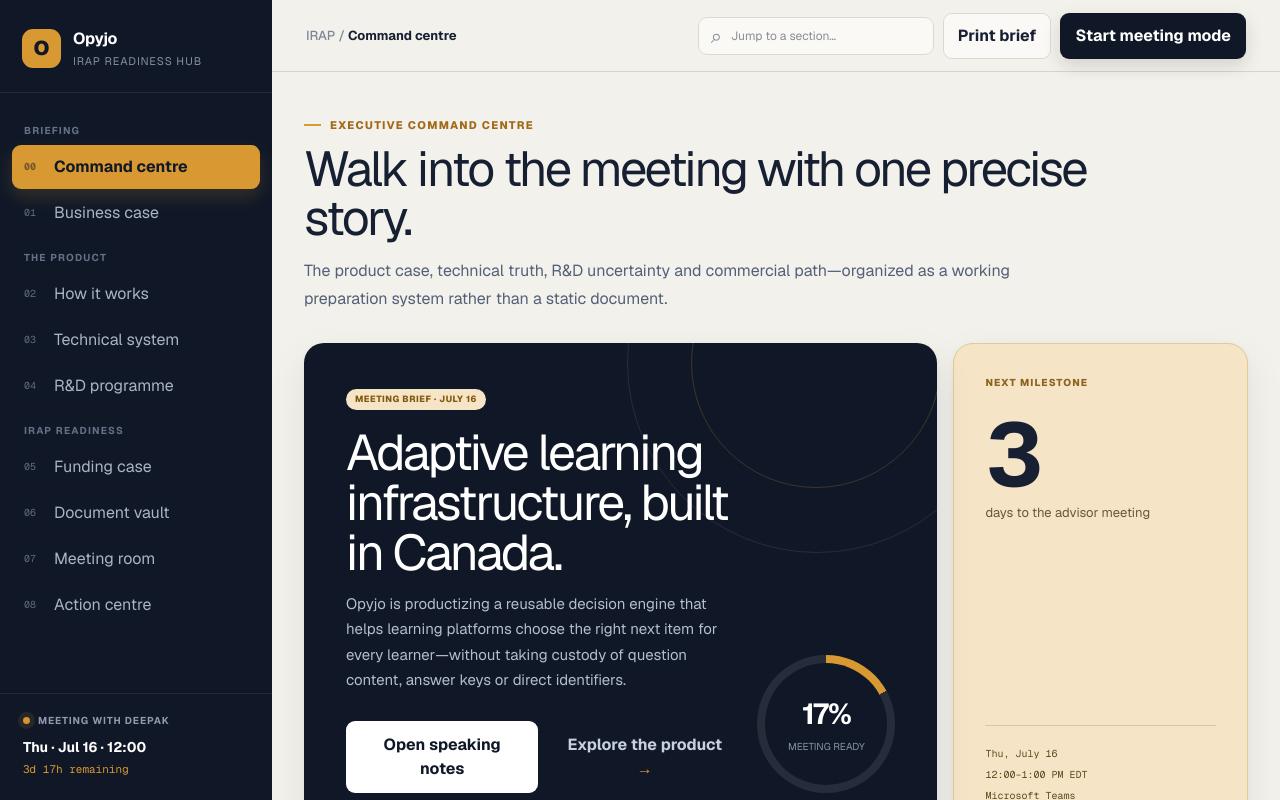
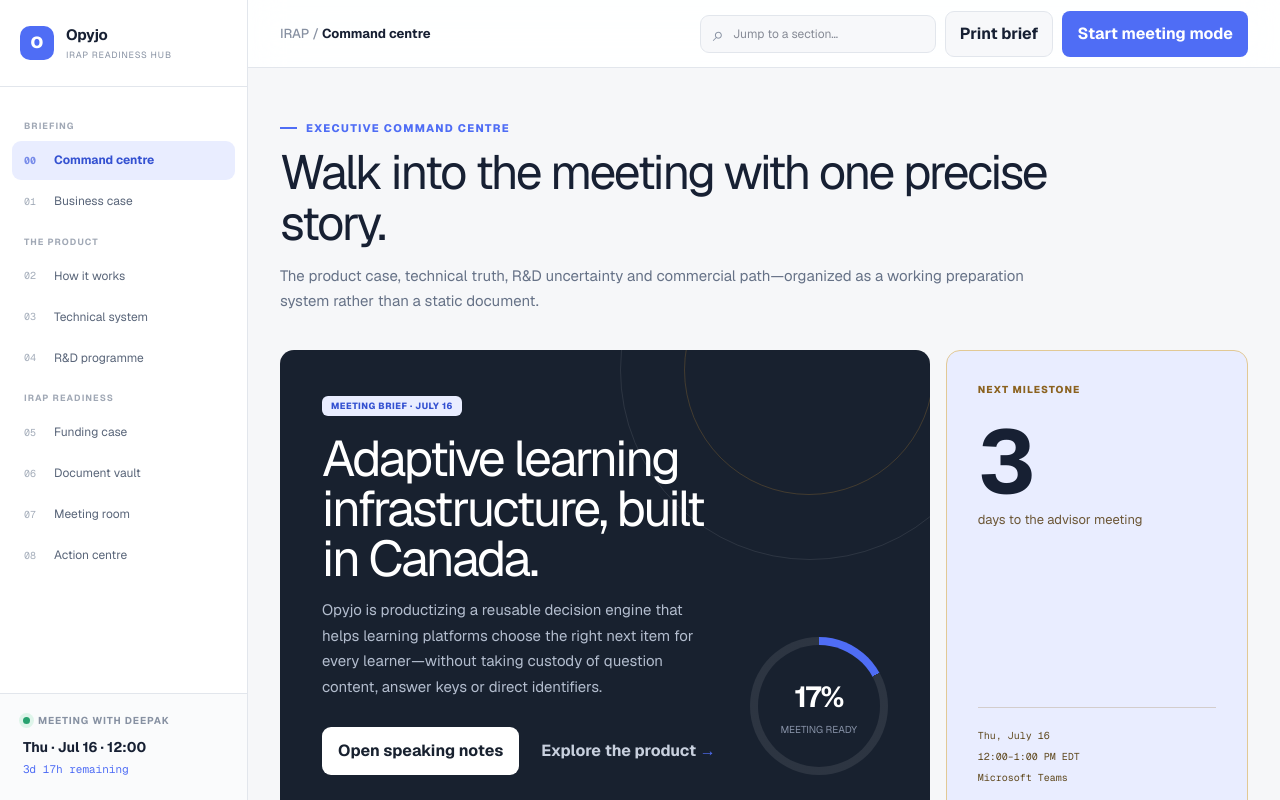
Before and after one commit to opyjo/irap-readiness-hub, a Next.js app: page / in a window 1280 px wide. Shown: the top 800 px of the page. Built offline with nearby package versions, Linux system fonts and the light colour scheme.

Commit message:
Redesign document workspace

```diff
--- a/app/globals.css
+++ b/app/globals.css
@@ -1,25 +1,25 @@
 @import "tailwindcss";
 
 :root {
-  --navy: #101827;
-  --navy-2: #182338;
+  --navy: #18212f;
+  --navy-2: #243044;
   --ink: #172033;
-  --slate: #536078;
-  --muted: #7d8799;
-  --paper: #f3f1eb;
-  --paper-2: #ebe8df;
-  --white: #fffdfa;
-  --line: #ddd9ce;
-  --gold: #d99932;
-  --gold-soft: #f5e5c6;
-  --blue: #3d69ad;
-  --blue-soft: #e2ebf7;
+  --slate: #58657a;
+  --muted: #8791a2;
+  --paper: #f6f7f9;
+  --paper-2: #eef1f5;
+  --white: #ffffff;
+  --line: #e2e6ec;
+  --gold: #4f6df5;
+  --gold-soft: #e9edff;
+  --blue: #4f6df5;
+  --blue-soft: #e9edff;
   --green: #28775a;
   --green-soft: #dceee5;
   --red: #ae4938;
   --red-soft: #f5dfd9;
   --purple: #70579d;
-  --shadow: 0 14px 40px rgba(25, 34, 51, 0.07), 0 2px 7px rgba(25, 34, 51, 0.04);
+  --shadow: 0 1px 2px rgba(16, 24, 40, .04), 0 8px 24px rgba(16, 24, 40, .045);
 }
 
 * { box-sizing: border-box; }
@@ -374,6 +374,81 @@ a { color: inherit; }
 .vault-list button { padding: 9px 10px; border: 1px solid var(--navy); border-radius: 7px; background: var(--navy); color: white; cursor: pointer; font-size: 8px; font-weight: 750; }
 .source-only { color: var(--muted); font-size: 8px; text-align: right; text-transform: uppercase; }
 
+/* 2026 workspace redesign */
+.sidebar { width: 248px; border-right: 1px solid var(--line); background: #fff; color: var(--ink); }
+.brand-block { padding: 24px 20px; border-color: var(--line); }
+.brand-mark { width: 34px; height: 34px; border-radius: 10px; background: var(--blue); color: white; font-size: 16px; }
+.brand-block strong { font-size: 15px; }
+.brand-block span { color: var(--muted); font-size: 9px; }
+.sidebar nav { padding: 18px 12px; }
+.nav-group > p { color: #a0a8b5; font-size: 9px; }
+.nav-item { min-height: 39px; color: #596579; font-size: 12px; }
+.nav-item > span { color: #a4adba; }
+.nav-item:hover { background: #f5f7fa; color: var(--ink); transform: none; }
+.nav-item.active { background: var(--blue-soft); color: #3451d1; box-shadow: none; }
+.nav-item.active > span { color: #7589e9; }
+.sidebar-footer { border-color: var(--line); background: #fafbfc; }
+.meeting-pulse { color: var(--muted); }
+.meeting-pulse i { background: #22a06b; box-shadow: 0 0 0 4px #def5ea; }
+.sidebar-footer strong { color: var(--ink); }
+.sidebar-footer > span { color: var(--blue); }
+.main-shell { margin-left: 248px; }
+.topbar { height: 68px; padding: 0 32px; border-color: var(--line); background: rgba(255,255,255,.9); }
+.search-wrap label, .secondary-button { background: #f7f8fa; }
+.primary-button { border-radius: 8px; background: var(--blue); box-shadow: none; }
+.primary-button:hover { background: #405ee5; }
+.workspace { width: min(1160px, calc(100% - 64px)); padding-top: 52px; }
+.section-header { margin-bottom: 36px; }
+.eyebrow { color: var(--blue); }
+.eyebrow span { background: var(--blue); }
+.section-header h1 { max-width: 900px; font-size: clamp(34px, 4vw, 48px); line-height: 1.08; }
+.section-header > p { color: #667287; font-size: 15px; line-height: 1.65; }
+.surface, .metric, .segment-card, .business-thesis, .loop-diagram, .vault-group, .work-package-list > article { border-color: var(--line); border-radius: 12px; box-shadow: none; }
+.hero-panel, .meeting-panel { border-radius: 14px; box-shadow: none; }
+.badge { border-radius: 6px; }
+.badge-gold { background: var(--blue-soft); color: #3451d1; }
+.metric-gold { border-color: #dfe5ff; background: #f3f5ff; }
+.document-hero { align-items: center; margin-bottom: 14px; padding: 24px 26px; border: 1px solid var(--line); border-radius: 12px; background: white; color: var(--ink); }
+.document-hero > div { display: flex; align-items: center; gap: 18px; }
+.document-count { display: grid; width: 58px; height: 58px; flex: 0 0 58px; place-items: center; border-radius: 12px; background: var(--blue-soft); color: var(--blue); font-size: 23px; font-weight: 800; }
+.document-hero h2 { margin: 0 0 5px; color: var(--ink); font-size: 18px; }
+.document-hero p { color: var(--slate); font-size: 11px; }
+.vault-note { border: 1px solid #e4ddbd; border-left-width: 1px; border-radius: 9px; background: #fffdf4; color: #6d613d; }
+.vault-section-title { display: flex; align-items: flex-end; justify-content: space-between; margin: 34px 0 14px; }
+.vault-section-title span { color: var(--blue); font-size: 9px; font-weight: 800; letter-spacing: .11em; text-transform: uppercase; }
+.vault-section-title h2 { margin: 5px 0 0; font-size: 22px; letter-spacing: -.025em; }
+.vault-section-title > p { margin: 0; color: var(--muted); font-size: 11px; }
+.prepared-grid { display: grid; grid-template-columns: repeat(3, 1fr); gap: 12px; }
+.document-card { display: flex; min-height: 230px; flex-direction: column; padding: 20px; border: 1px solid var(--line); border-radius: 12px; background: white; transition: border-color .18s, transform .18s, box-shadow .18s; }
+.document-card:hover { border-color: #c8d1fa; transform: translateY(-2px); box-shadow: var(--shadow); }
+.document-card-top { display: flex; align-items: center; justify-content: space-between; }
+.document-card-top span { color: var(--blue); font-size: 9px; font-weight: 750; text-transform: uppercase; }
+.document-card-top i { padding: 5px 6px; border-radius: 5px; background: var(--blue-soft); color: var(--blue); font-size: 7px; font-style: normal; font-weight: 850; }
+.document-card h3 { margin: 22px 0 8px; font-size: 16px; line-height: 1.3; }
+.document-card > p { margin: 0; color: var(--slate); font-size: 11px; line-height: 1.55; }
+.document-card-actions { display: grid; grid-template-columns: 1fr 38px; gap: 8px; margin-top: auto; padding-top: 20px; }
+.document-card-actions button { height: 38px; border-radius: 7px; cursor: pointer; font-size: 10px; font-weight: 750; }
+.read-button { border: 1px solid var(--line); background: #fff; }
+.read-button:hover { border-color: var(--blue); color: var(--blue); }
+.download-button { border: 0; background: var(--blue); color: white; font-size: 16px !important; }
+.source-title { margin-top: 52px; }
+.vault-heading { background: #fafbfc; }
+.reader-overlay { position: fixed; inset: 0; z-index: 120; display: grid; place-items: center; padding: 28px; background: rgba(18, 27, 41, .58); backdrop-filter: blur(6px); }
+.document-reader { display: flex; width: min(820px, 100%); max-height: calc(100vh - 56px); flex-direction: column; overflow: hidden; border-radius: 15px; background: white; box-shadow: 0 24px 80px rgba(10,18,31,.25); }
+.document-reader > header { display: flex; align-items: flex-start; justify-content: space-between; padding: 30px 34px 25px; border-bottom: 1px solid var(--line); }
+.document-reader > header span { color: var(--blue); font-size: 9px; font-weight: 800; letter-spacing: .1em; text-transform: uppercase; }
+.document-reader > header h2 { margin: 8px 0 5px; font-size: 26px; letter-spacing: -.035em; }
+.document-reader > header p { margin: 0; color: var(--muted); font-size: 10px; }
+.document-reader > header button { width: 34px; height: 34px; border: 0; border-radius: 8px; background: var(--paper-2); cursor: pointer; font-size: 22px; }
+.document-reader > main { overflow-y: auto; padding: 12px 34px 34px; }
+.document-reader > main section { padding: 24px 0; border-bottom: 1px solid var(--line); }
+.document-reader > main section:last-child { border: 0; }
+.document-reader > main h3 { margin: 0 0 10px; font-size: 16px; }
+.document-reader > main p { margin: 0; color: #4f5c70; font-size: 13px; line-height: 1.8; }
+.document-reader > footer { display: flex; align-items: center; justify-content: space-between; padding: 16px 34px; border-top: 1px solid var(--line); background: #fafbfc; }
+.document-reader > footer span { color: var(--muted); font-size: 9px; }
+.document-reader > footer button { padding: 10px 15px; border: 0; border-radius: 7px; background: var(--blue); color: white; cursor: pointer; font-size: 10px; font-weight: 750; }
+
 .meeting-overlay { position: fixed; inset: 0; z-index: 100; display: flex; flex-direction: column; background: var(--navy); color: white; animation: fade .2s ease; }
 .meeting-toolbar { display: flex; height: 65px; align-items: center; justify-content: space-between; padding: 0 28px; border-bottom: 1px solid rgba(255,255,255,.09); color: #8f9aae; font-family: var(--font-mono); font-size: 10px; }
 .meeting-toolbar button { padding: 8px 12px; border: 1px solid rgba(255,255,255,.15); border-radius: 7px; background: transparent; color: white; cursor: pointer; }
@@ -406,6 +481,7 @@ a { color: inherit; }
   .loop-step b { display: none; }
   .example-timeline { grid-template-columns: 1fr 1fr; }
   .example-timeline > b { display: none; }
+  .prepared-grid { grid-template-columns: 1fr 1fr; }
 }
 
 @media (max-width: 820px) {
@@ -464,6 +540,10 @@ a { color: inherit; }
   .qa-list details > p { padding-left: 20px; padding-right: 20px; }
   .meeting-stage { padding: 24px; }
   .meeting-card h2 { font-size: 39px; }
+  .prepared-grid { grid-template-columns: 1fr; }
+  .document-hero > div { align-items: flex-start; }
+  .document-reader > header, .document-reader > main, .document-reader > footer { padding-left: 20px; padding-right: 20px; }
+  .document-reader > footer { align-items: flex-start; flex-direction: column; gap: 10px; }
 }
 
 @media print {
```
Also changed, not shown: app/PrepHub.tsx (+26 -10 lines).
